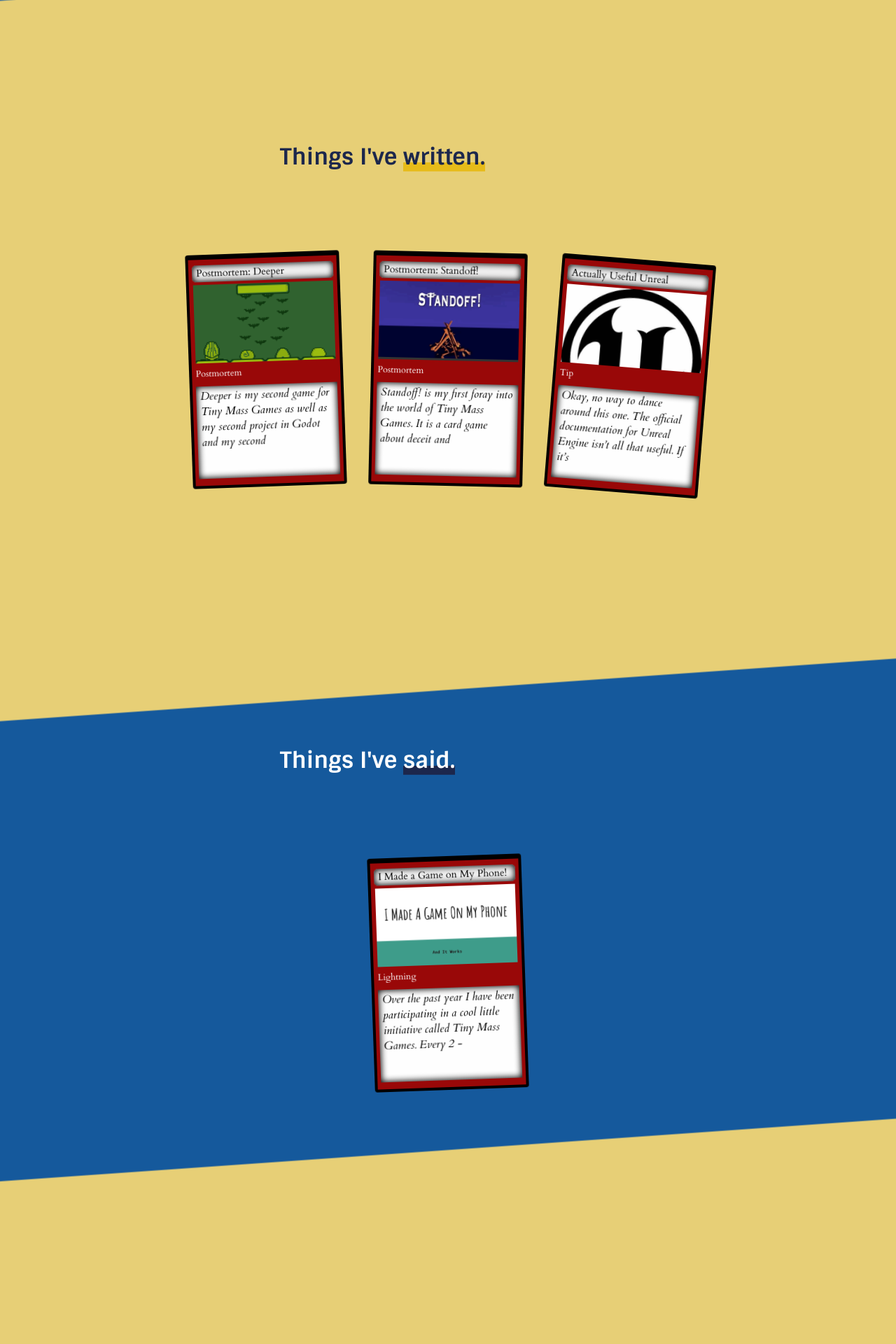
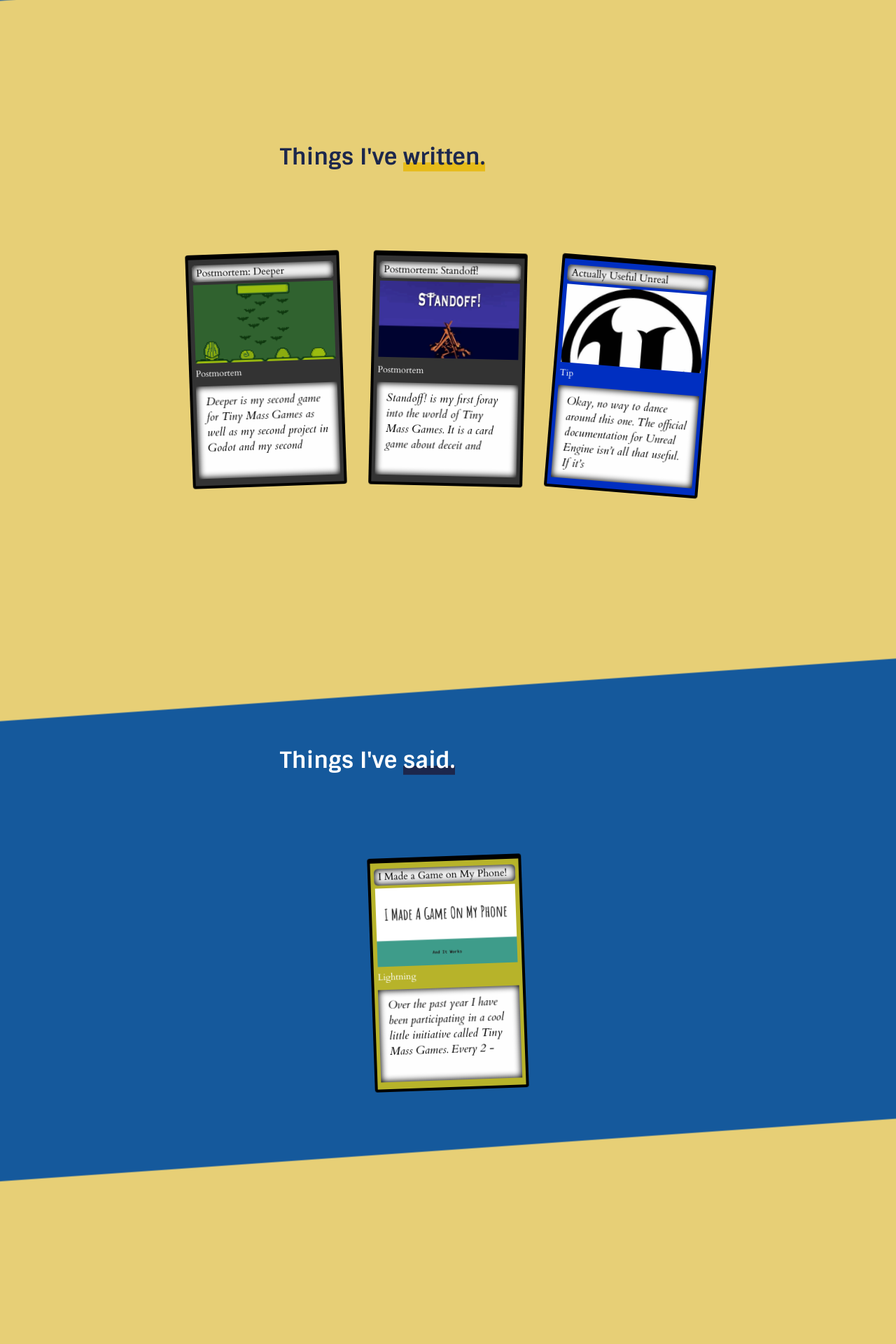
Before and after one commit to BSChad/chadplusplus, a Jekyll site: the page built from index.html, in a window 1280 px wide. Shown: the part 1791-3711 px from the top of the page at 70% size. Built offline with Jekyll 4.4.1, drawn with Linux system fonts in a browser that asks for light colours.

Commit message:
Visual updates: Colorize cards, add title, add perfect algo talk draft.

```diff
--- a/_includes/elements/card.html
+++ b/_includes/elements/card.html
@@ -1,6 +1,6 @@
 <a href="{{include.post.url | relative_url }}">
   <div class="card" style="rotate: {{include.rot}}deg; margin-bottom: -{{include.pos}}px">
-    <div class="inner">
+    <div class="inner {{include.post.categories[1]}}">
       <div class="title">
         {{include.post.title}}
       </div>
@@ -8,7 +8,7 @@
       <div class="detail">{{include.post.categories[1] | capitalize}}</div>
       <div class="icon"><img src="" /></div>
       <div class="desc">
-        {{include.post.excerpt | strip_html | truncatewords: 20, '' }}
+        <p>{{include.post.excerpt | strip_html | truncatewords: 20, '' }}</p>
       </div>
     </div>
   </div>
--- a/_layouts/post.html
+++ b/_layouts/post.html
@@ -7,6 +7,7 @@ layout: meta
 
     <div class="wrapper">
         <div class="container">
+            <h1>{{ page.title }}</h1>
 
             {{ content }}
 
--- a/_sass/elements/_card.scss
+++ b/_sass/elements/_card.scss
@@ -37,6 +37,21 @@
 	position: relative;
 	margin: .3rem auto;
 	overflow: hidden;
+}
+
+.card .inner.postmortem
+{
+	background: #333333;
+}
+
+.card .inner.lightning
+{
+	background: #b7b32a;
+}
+
+.card .inner.tip
+{
+	background: #002fc1;
 }
 
 .card .title
@@ -94,3 +109,8 @@
 	overflow: hidden;
 	box-shadow: inset 0 0 10px 1px black;
 }
+
+.card .desc p
+{
+	margin: .5rem;
+}
```
Also changed, not shown: _drafts/2025-04-03-perfect-algorithms.md (added, +16 -0 lines).
